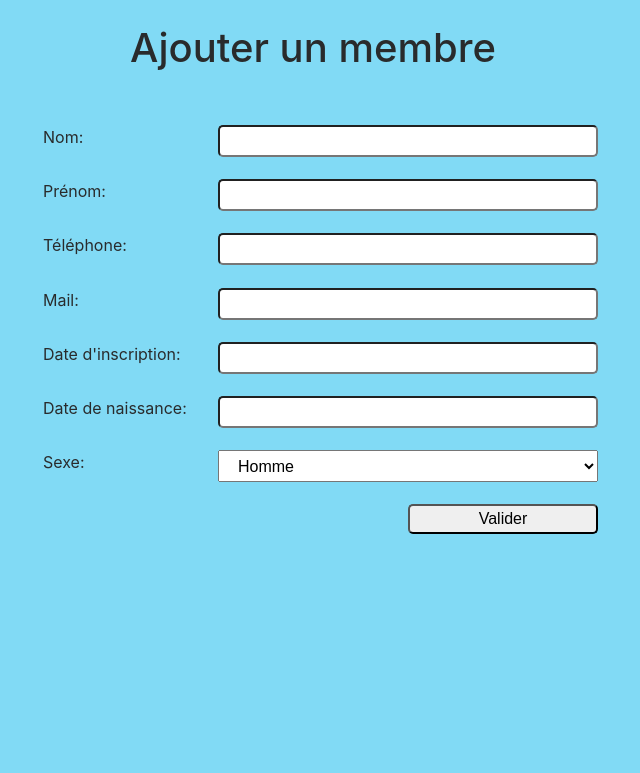
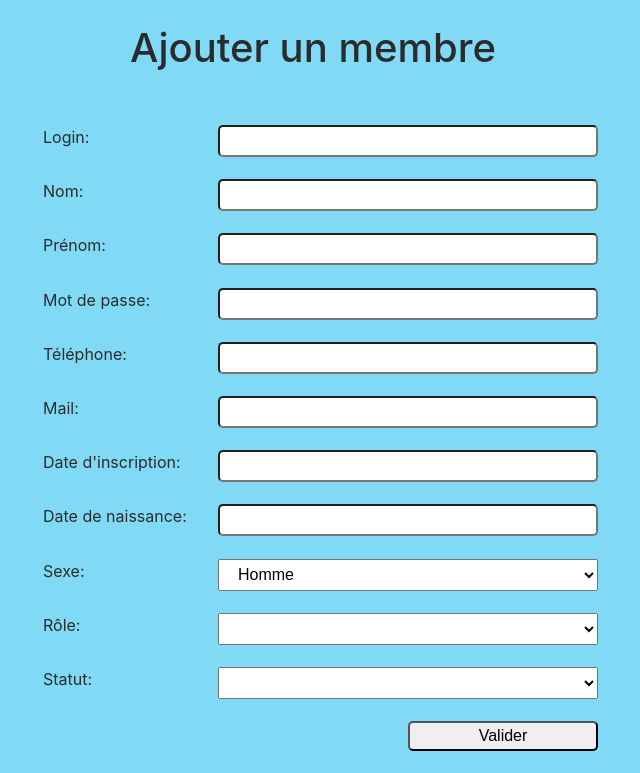
Before and after one commit to AformacWEBDEV3brive1/association, a PHP site: page /ajout.php in a window 1280 px wide. Shown: the part 56-829 px from the top of the page, without its empty margins (327-967 px from the left). Before the commit the page ends 590 px from the top, so only its background shows below. Run offline with PHP 8.4, Linux system fonts and the light colour scheme.

Commit message:
formulaire d'ajout terminé

```diff
--- a/ajout.php
+++ b/ajout.php
@@ -16,6 +16,14 @@ include 'includes/header.php';
     <form id="formulaire" method="post">
         <div id="question" class="container">
             <h1>Ajouter un membre</h1>
+
+            <div class="row">
+                <div class="col-md-3"></div>
+                <label class="col-12 col-md-2">Login: </label>
+                <input id="log" class="col-12 col-md-4" type="text" name="log" />
+                <div class="col-md-3"></div>
+            </div>
+
             <div class="row">
                 <div class="col-md-3"></div>
                 <label class="col-12 col-md-2">Nom: </label>
@@ -27,6 +35,13 @@ include 'includes/header.php';
                 <div class="col-md-3"></div>
                 <label class="col-12 col-md-2">Prénom: </label>
                 <input id="prenom" class="col-12 col-md-4" type="text" name="prenom" />
+                <div class="col-md-3"></div>
+            </div>
+
+            <div class="row">
+                <div class="col-md-3"></div>
+                <label class="col-12 col-md-2">Mot de passe: </label>
+                <input id="mdp" class="col-12 col-md-4" type="password" name="mdp" />
                 <div class="col-md-3"></div>
             </div>
 
@@ -68,6 +83,34 @@ include 'includes/header.php';
                 </select>
                 <div class="col-md-3"></div>
             </div>
+
+            <div class="row">
+                <div class="col-md-3"></div>
+                <label class="col-12 col-md-2">Rôle: </label>
+                <select id="role" class="col-12 col-md-4" name="role">
+                    <option value="Vide"></option>
+                    <option value="0">Administrateur</option>
+                    <option value="1">Modérateur</option>
+                    <option value="2">Trouffion</option>
+                    <option value="3">Bénévole</option>
+                </select>
+                <div class="col-md-3"></div>
+            </div>
+
+            <div class="row">
+                <div class="col-md-3"></div>
+                <label class="col-12 col-md-2">Statut: </label>
+                <select id="status" class="col-12 col-md-4" name="status">
+                    <option value="Vide"></option>
+                    <option value="0">Directeur</option>
+                    <option value="1">Sous-Directeur</option>
+                    <option value="2">Trésorier</option>
+                    <option value="3">Secrétaire</option>
+                    <option value="3">Bénévole</option>
+                </select>
+                <div class="col-md-3"></div>
+            </div>
+
             <div class="row">
                 <input id="envoyer" onclick="user_ajout()" class="offset-7 col-md-2" type="button" value="Valider"/>
             </div>
--- a/custom/js/global.js
+++ b/custom/js/global.js
@@ -47,30 +47,32 @@ function generate_filtres() {
 }
 
 function user_ajout() {
-     alert('test');
     var dateI = $('#dateInscription').data('datepicker').dates[0].getTime();
     var dateN = $('#dateNaissance').data('datepicker').dates[0].getTime();
-
 
     $.ajax({url: 'add_member.php',
         type: 'post',
         data: {info: 'getForm',
+            log: $('#log').val(),
             nom: $('#nom').val(),
             prenom: $('#prenom').val(),
+            mdp: $('#mdp').val(),
             telephone: $('#telephone').val(),
             mail: $('#mail').val(),
             dateI: dateI,
             dateN: dateN,
             sexe: $('#sexe').val(),
+            role: $('#role').val(),
+            status: $('#status').val()
         },
         success: function (output) {
-            alert('srdtfyguhijokpl$');
+            //alert("succes!");
             $("#ajout").html(output);
+            $("#formulaire").trigger("reset");
 
         },
         error: function (xhr, thrownError) {
-            alert(xhr.status);
-            alert(thrownError);
+            alert("Erreur   " + "xhr.status: " + xhr.status + "   xhr.responseText: " + xhr.responseText + "   xhr.readyState: " + xhr.readyState + "   thrownError: " + thrownError);
         }
 
 
--- a/debug.php
+++ b/debug.php
@@ -5,7 +5,7 @@ function debug_php($texte){
     if ($debug == true) {
 
 
-        $fp = fopen('/home/christian/Bureau/tmp/debug.log','a+'); // ouvrir le fichier ou le créer
+        $fp = fopen('/home/nathaniel/Bureau/tmp/debug.log','a+'); // ouvrir le fichier ou le créer
 
         fputs($fp,$texte."\n"."\r"); // ecrire ce texte
         fclose($fp); //fermer le fichier
--- a/index.php
+++ b/index.php
@@ -11,9 +11,9 @@ include 'includes/header.php'; //inclusion de l'header dans toute les pages.
     ?>
    <?php
 
-    session_start();
+    /*session_start();
     echo $_SESSION['mess_err'];
-    session_destroy();
+    session_destroy();*/
    //on detruit la session aprés reception du message.
 
 
```
Also changed, not shown: add_member.php (+39 -22 lines).
